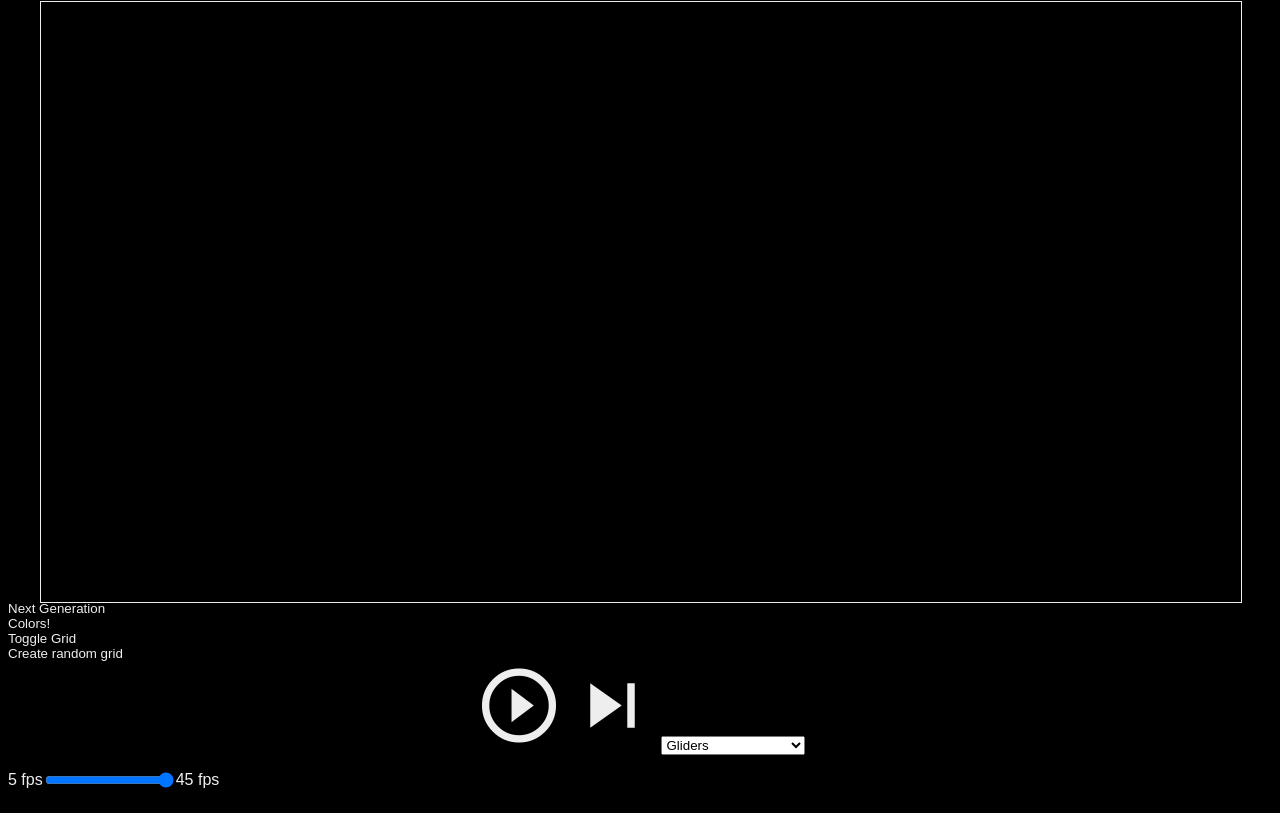
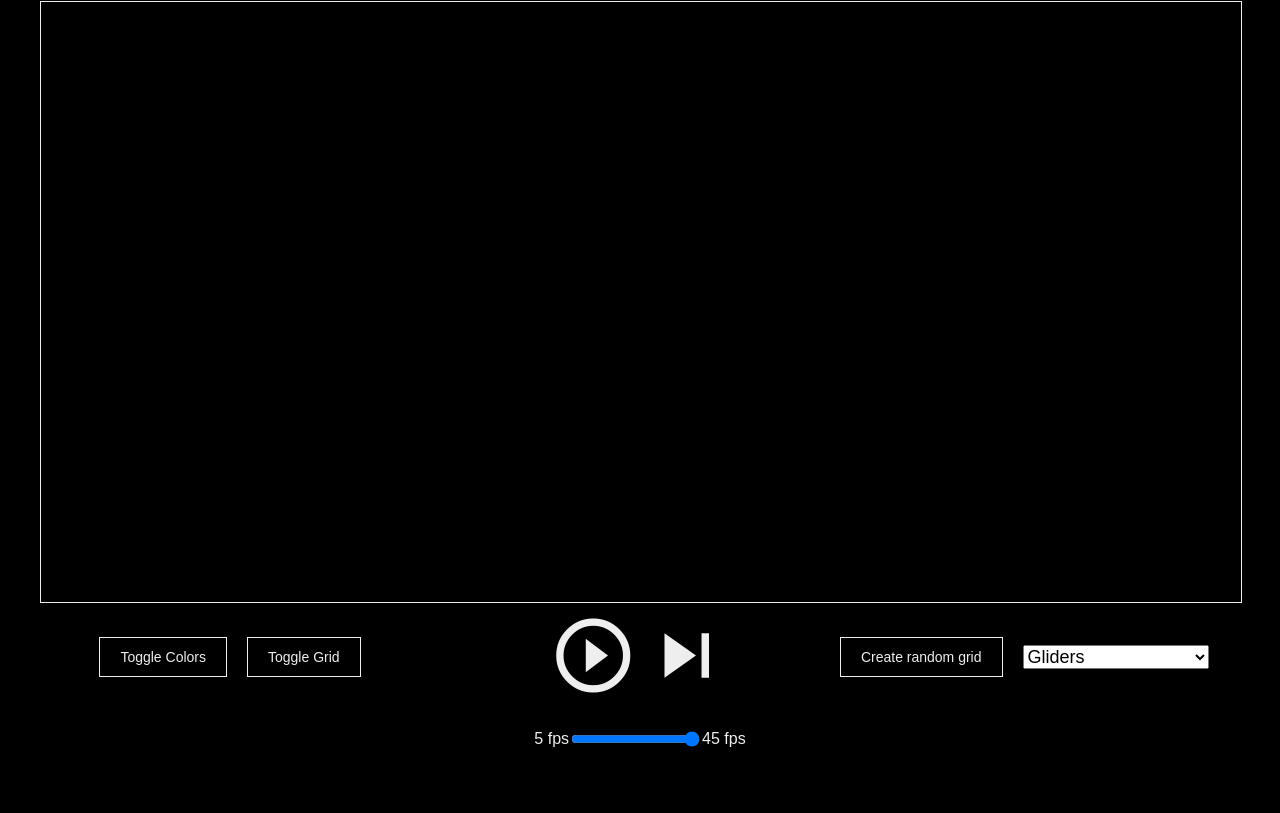
Before and after one commit to wangytangy/Conway-Game-of-Life, a website with bundled scripts: page index.html in a window 1280 px wide. Shown: the part 79-892 px from the top of the page. After the commit the page ends 851 px from the top, so only its background shows below. Built offline with nearby package versions, Linux system fonts and the light colour scheme; a script that the page names is missing.

Commit message:
Apply basic CSS to game interface

```diff
--- a/css/style.css
+++ b/css/style.css
@@ -7,11 +7,20 @@ body {
 button {
   display: block;
   border: none;
-  padding: 0;
+  padding: 10px 20px;
+  height: 40px;
   margin: 0;
   background: transparent;
   outline: none;
   color: #eee;
+  border: 1px solid #eee;
+
+  font-size: 14px;
+}
+
+button:hover {
+  border: 1px solid #fff;
+  color: #fff;
 }
 
 h1 {
@@ -50,35 +59,65 @@ h1 {
   box-sizing: border-box;
 }
 
+nav {
+  display: flex;
+  width: 1200px;
+  margin: 10px auto;
+}
+
+.button-menu {
+  width: 33.33%;
+  display: flex;
+  justify-content: center;
+  align-items: center;
+}
+
+.button-menu > button {
+  margin-right: 20px;
+}
+
+
+.control-menu {
+  text-align: center;
+  width: 33.33%;
+  align-items: center;
+}
+
+.config-menu {
+  width: 33.33%;
+  display: flex;
+  align-items: center;
+}
+
+
 i.material-icons {
   color: #eee;
   cursor: pointer;
   outline: none;
   font-size: 89px;
-  border-radius: 50%;
+
 }
 
-.material-icons:hover {
+i.material-icons:hover {
   cursor: pointer;
   color: #fff;
 }
+
 
 i.block-button {
   display: none;
 }
 
-
-.button-menu {
-  text-align: center;
-  width: 100%;
+#random {
+  margin-right: 20px;
 }
 
-
 .slider-container {
+  color: #eee;
   display: flex;
-  color: #eee;
+  justify-content: center;
 }
 
-#slider {
-  background-color: red;
+select {
+  font-size: 18px;
 }
--- a/index.html
+++ b/index.html
@@ -16,17 +16,21 @@
       <canvas id="easel" width="1200" height="600"></canvas>
     </div>
 
+    <nav>
       <div class="button-menu">
-      <button type="button" id="step-generation">Next Generation</button>
-      <button type="button" id="toggle-colors">Colors!</button>
+        <button type="button" id="toggle-colors">Toggle Colors</button>
         <button type="button" id="toggle-grid">Toggle Grid</button>
-      <button type="button" id="random">Create random grid</button>
+      </div>
 
+      <div class="control-menu">
         <i class="material-icons play">play_circle_outline</i>
         <i class="material-icons pause block-button">pause_circle_outline</i>
         <i class="material-icons next">skip_next</i>
+      </div>
 
-      <select class="configs-menu">
+      <div class="config-menu">
+        <button type="button" id="random">Create random grid</button>
+        <select class="configs-dropdown">
           <option value="glider">Gliders</option>
           <option value="benchmark">Benchmark</option>
           <option value="beacon-maker">Beacon Maker</option>
@@ -55,6 +59,8 @@
         </select>
       </div>
 
+    </nav>
+
     <div class="slider-container">
       <p id="slider-min">5 fps</p>
       <input id="slider" type="range" max="45" min="5" step="1" value="45"></input>
```
Also changed, not shown: lib/board.js. Lines whose indentation alone changed are shown as unchanged.
